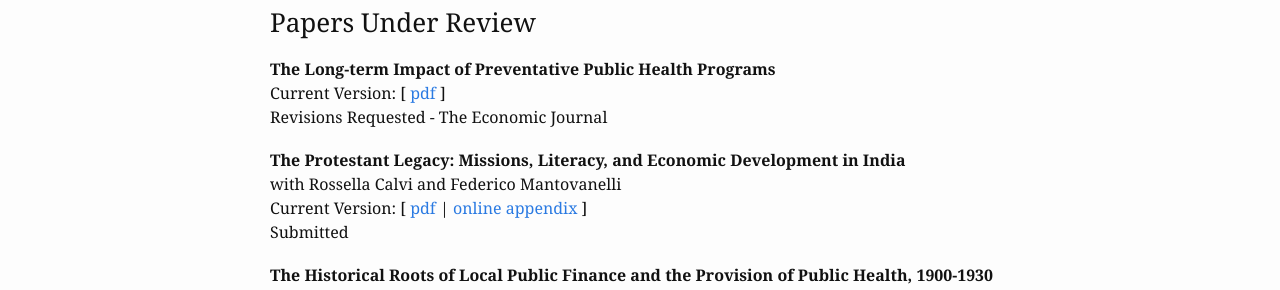
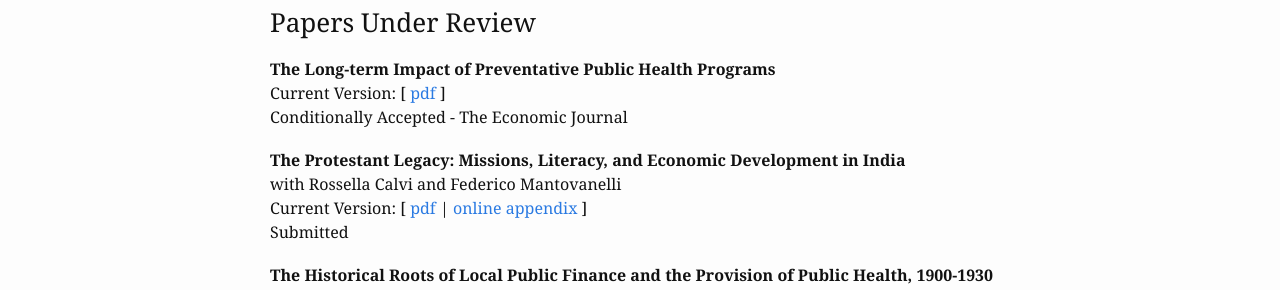
Before and after one commit to germsvel/lhv, a Jekyll site: the page built from research.html, in a window 1280 px wide. Shown: the part 454-744 px from the top of the page. Built offline with Jekyll 4.4.1, drawn with Linux system fonts in a browser that asks for light colours.

Commit message:
Set the long-term impact of public health programs as conditionally accepted

```diff
--- a/_research_papers/long_term_impact_public_health_programs.html
+++ b/_research_papers/long_term_impact_public_health_programs.html
@@ -5,6 +5,6 @@ assets:
   - type: pdf
     link: hoehnvelasco_jmp.pdf
 rank: 1
-status: Revisions Requested
+status: Conditionally Accepted
 journal: The Economic Journal
 ---
```
